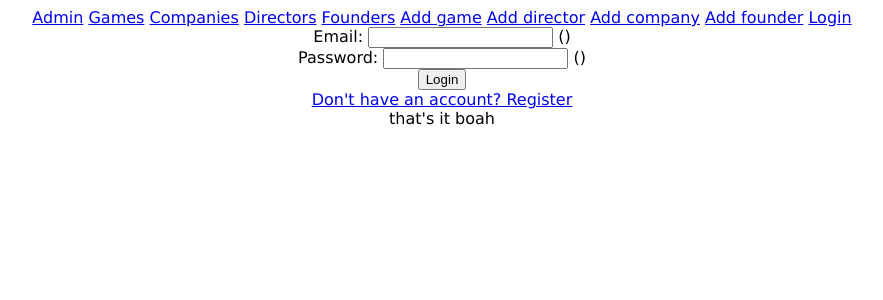
After one commit to MorpheusNeoMatr/Videogame, a Flask app: page /login in a window 1280 px wide. The commit adds this page. Shown: the top 300 px of the page, without its empty margins (198-1081 px from the left). Run offline with Flask 3, Linux system fonts and the light colour scheme; some libraries are stand-ins or nearby versions.

Commit message:
adding register/login system

```diff
--- a/app/forms.py
+++ b/app/forms.py
@@ -1,10 +1,24 @@
 from flask_wtf import FlaskForm
-from wtforms import IntegerField, StringField, TextAreaField,SelectField, SelectMultipleField, FileField, SubmitField
+from wtforms import IntegerField, StringField, TextAreaField, SelectField, SelectMultipleField, FileField, SubmitField, PasswordField
 from flask_wtf.file import FileAllowed
-from wtforms.validators import DataRequired, Optional, ValidationError
+from wtforms.validators import DataRequired, Optional, ValidationError, Email, EqualTo
 import app.models
 from app.models import Series,Director,Genre,Company, Videogame, Founder
 from datetime import datetime
+
+
+class Register(FlaskForm):
+    user_email = StringField('user_email', validators=[DataRequired(), Email()])
+    user_name = StringField('user_name', validators=[DataRequired()])
+    user_password = PasswordField('user_password', validators=[DataRequired(), EqualTo('confirm', message='Password must match')])
+    confirm = PasswordField('confirm', validators=[DataRequired()])
+    user_submit = SubmitField('Register')
+
+
+class Login(FlaskForm):
+    login_user_email = StringField('login_user_email', validators=[DataRequired(), Email()])
+    login_user_password = PasswordField('login_user_password', validators=[DataRequired()])
+    submit = SubmitField('Login')
 
 
 class Add_Game(FlaskForm):
--- a/app/routes.py
+++ b/app/routes.py
@@ -3,6 +3,8 @@
 import os
 from flask import request
 from werkzeug.utils import secure_filename
+from werkzeug.security import generate_password_hash, check_password_hash
+from flask_login import LoginManager, login_user, login_required, logout_user, current_user
 from flask import jsonify
 from flask_sqlalchemy import SQLAlchemy
 
@@ -14,15 +16,18 @@
 app.config['COMPANY_UPLOAD_FOLDER'] = os.path.join(basedir, 'static', 'companies_images')
 app.config['FOUNDER_UPLOAD_FOLDER'] = os.path.join(basedir, 'static', 'founders_images')
 app.config['SQLALCHEMY_TRACK_MODIFICATIONS'] = False
+app.config['SESSION_COOKIE_EXPIRE'] = False  # Cookie will expire when the browser is closed
 app.secret_key = 'correcthorsebatterystaple'
 WTF_CSRF_ENABLED = True
 WTF_CSRF_SECRET_KEY = 'sup3r_secr3t_passw3rd'
 db = SQLAlchemy(app)
+login_manager = LoginManager(app)
+login_manager.login_view = 'login'
 
 
 import app.models as models
-from app.forms import Add_Game, Add_Series, Add_Genre, Add_Directors, Add_Company, Add_Founders
-from app.models import Genre, Company, Director, Series, Videogame, Founder
+from app.forms import Add_Game, Add_Series, Add_Genre, Add_Directors, Add_Company, Add_Founders, Register, Login
+from app.models import Genre, Company, Director, Series, Videogame, Founder, Username_Pending, Username
 
 
 @app.route("/")
@@ -37,10 +42,10 @@
 
 @app.route("/api/games", methods=["GET"])
 def filter_games():
-    genre_id = request.args.get('genre')
-    company_id = request.args.get('company')
-    director_id = request.args.get('director')
-    series_id = request.args.get('series')
+    genre_id = request.args.get('Genre')
+    company_id = request.args.get('Company')
+    director_id = request.args.get('Director')
+    series_id = request.args.get('Series')
     query = models.Videogame.query
     if genre_id and genre_id != 'all':
         query = query.filter(models.Videogame.game_genres.any(id=genre_id))
@@ -55,7 +60,98 @@
     return jsonify({"games": games_list})
 
 
+@app.route('/register', methods=['GET', 'POST'])
+def register():
+    if current_user.is_authenticated:
+        flash('You are logged in. Cannot access register page while logged in')
+        return redirect(url_for('home'))
+    else:
+        username_form = Register()
+        if request.method == 'GET':
+            return render_template('register.html', username_form=username_form)
+        else:
+            if username_form.validate_on_submit():
+                new_username = models.Username_Pending()
+                new_username.email = username_form.user_email.data
+                new_username.name = username_form.user_name.data
+                new_username.password_hash = generate_password_hash(username_form.user_password.data)
+                db.session.add(new_username)
+                db.session.commit()
+                flash('Username pending, wait for approval')
+                return redirect(url_for('register'))
+            else:
+                return render_template('register.html', username_form=username_form)
+
+
+# User loader for Flask-Login
+@login_manager.user_loader
+def load_user(user_id):
+    return Username.query.get(int(user_id))
+
+
+@app.route('/login', methods=['GET', 'POST'])
+def login():
+    if current_user.is_authenticated:
+        flash('You are logged in. Cannot access the login page while logged in')
+        return redirect(url_for('home'))
+    else:
+        login_form = Login()
+        if request.method == 'GET':
+                return render_template('login.html', login_form=login_form)
+        else:
+            if login_form.validate_on_submit():
+                email = login_form.login_user_email.data
+                password = login_form.login_user_password.data
+                user = Username.query.filter_by(email=email).first()
+                if user and check_password_hash(user.password_hash, password):
+                    login_user(user)
+                    flash('Logged in')
+                    return redirect(url_for('home'))
+                else:
+                    flash('Login failed. Check your email and/or password.')
+                    return redirect(url_for('login'))
+            else:
+                return render_template('login.html', login_form=login_form)
+
+
+@app.route('/logout')
+@login_required
+def logout():
+    logout_user()
+    return redirect(url_for('home'))
+
+
+@app.route("/admin")
+def admin():
+    pending_users = Username_Pending.query.all()
+    return render_template('admin.html', pending_users=pending_users)
+
+
+@app.route("/admin/approve_user/<int:id>")
+def approve_user(id):
+    pending_user = Username_Pending.query.get_or_404(id)
+    new_user = Username()
+    new_user.name = pending_user.name
+    new_user.email = pending_user.email
+    new_user.password_hash = pending_user.password_hash
+    db.session.add(new_user)
+    db.session.delete(pending_user)
+    db.session.commit()
+    flash('User has been approved.')
+    return redirect(url_for('admin'))
+
+
+@app.route("/admin/reject_user/<int:id>")
+def reject_user(id):
+    pending_user = Username_Pending.query.get_or_404(id)
+    db.session.delete(pending_user)
+    db.session.commit()
+    flash('User has been rejected.')
+    return redirect(url_for('admin'))
+
+
 @app.route('/add_game', methods=['GET', 'POST'])
+@login_required
 def add_game():
     game_form = Add_Game()
     series_form = Add_Series()
@@ -124,11 +220,12 @@
     game_companies = game.game_companies
     game_genres = game.game_genres
     game_directors = game.game_directors
-    game_series = game.series
+    game_series = game.Series
     return render_template("game.html", game_series=game_series, game=game, game_companies=game_companies, game_genres=game_genres, game_directors=game_directors)
 
 
 @app.route("/add_company", methods=['GET', 'POST'])
+@login_required
 def add_company():
     company_form = Add_Company()
     series_in_company_form = Add_Series()
@@ -189,6 +286,7 @@
 
 
 @app.route('/add_founder', methods=['GET', 'POST'])
+@login_required
 def add_founder():
     founder_form = Add_Founders()
     if request.method == 'GET':
@@ -232,6 +330,7 @@
 
 
 @app.route("/add_directors", methods=['GET', 'POST'])
+@login_required
 def add_directors():
     director_form = Add_Directors()
     if request.method == 'GET':
@@ -272,6 +371,6 @@
 @app.route("/director/<int:id>")
 def director(id):
     director = models.Director.query.filter_by(id=id).first_or_404()
-    director_game = director.videogame.all()
-    director_company = director.company.all()
+    director_game = director.Videogame.all()
+    director_company = director.Company.all()
     return render_template("director.html", director_company=director_company, director_game=director_game, director=director)
--- a/app/static/script.js
+++ b/app/static/script.js
@@ -63,7 +63,7 @@
     var seriesId = document.getElementById("seriesDropdown").value;
 
     // Perform AJAX request to fetch filtered games based on selected filters
-    fetch(`/api/games?genre=${genreId}&company=${companyId}&director=${directorId}&series=${seriesId}`)
+    fetch(`/api/games?Genre=${genreId}&Company=${companyId}&Director=${directorId}&Series=${seriesId}`)
         .then(response => response.json())
         .then(data => {
             updateGameList(data.games);  // Update the game list in the UI with names only
--- a/app/templates/game.html
+++ b/app/templates/game.html
@@ -40,7 +40,7 @@
         No companies yet, <a href="/add_company">Add company</a>
     {% endif %}
 </li>
-<li>Series: {{ game.series.name }}</li>
+<li>Series: {{ game.Series.name }}</li>
 <li>{{game.release_date}}</li>
 <li>
     {% if game.picture_6 %}
--- /dev/null
+++ b/app/templates/login.html
@@ -0,0 +1,17 @@
+{% extends "layout.html" %}
+
+{% block content %}
+<form method="POST" action="{{ url_for('login') }}">
+    {{ login_form.hidden_tag() }}
+    <div>
+        <label for="login_user_email">Email:</label>
+        {{ login_form.login_user_email() }} {{ login_form.login_user_email.errors }}
+    </div>
+    <div>
+        <label for="login_user_password">Password:</label>
+        {{ login_form.login_user_password() }} {{ login_form.login_user_password.errors }}
+    </div>
+    {{ login_form.submit() }}
+</form>
+<a href="/register">Don't have an account? Register</a>
+{% endblock %}
--- a/app/templates/nav.html
+++ b/app/templates/nav.html
@@ -1,4 +1,5 @@
 <nav>
+    <a href="/admin">Admin</a>
     <a href="/">Games</a>
     <a href="/company_list">Companies</a>
     <a href="/director_list">Directors</a>
@@ -7,4 +8,9 @@
     <a href="/add_directors">Add director</a>
     <a href="/add_company">Add company</a>
     <a href="/add_founder">Add founder</a>
+    {% if current_user.is_authenticated %}
+        <a href="{{ url_for('logout') }}">Logout</a>
+    {% else %}
+        <a href="/login">Login</a>
+    {% endif %}
 </nav>
```
Also changed, not shown: app/models.py (+53 -36 lines), app/templates/admin.html (added, +17 -0 lines), app/templates/register.html (added, +13 -0 lines), app/videogame.db.
